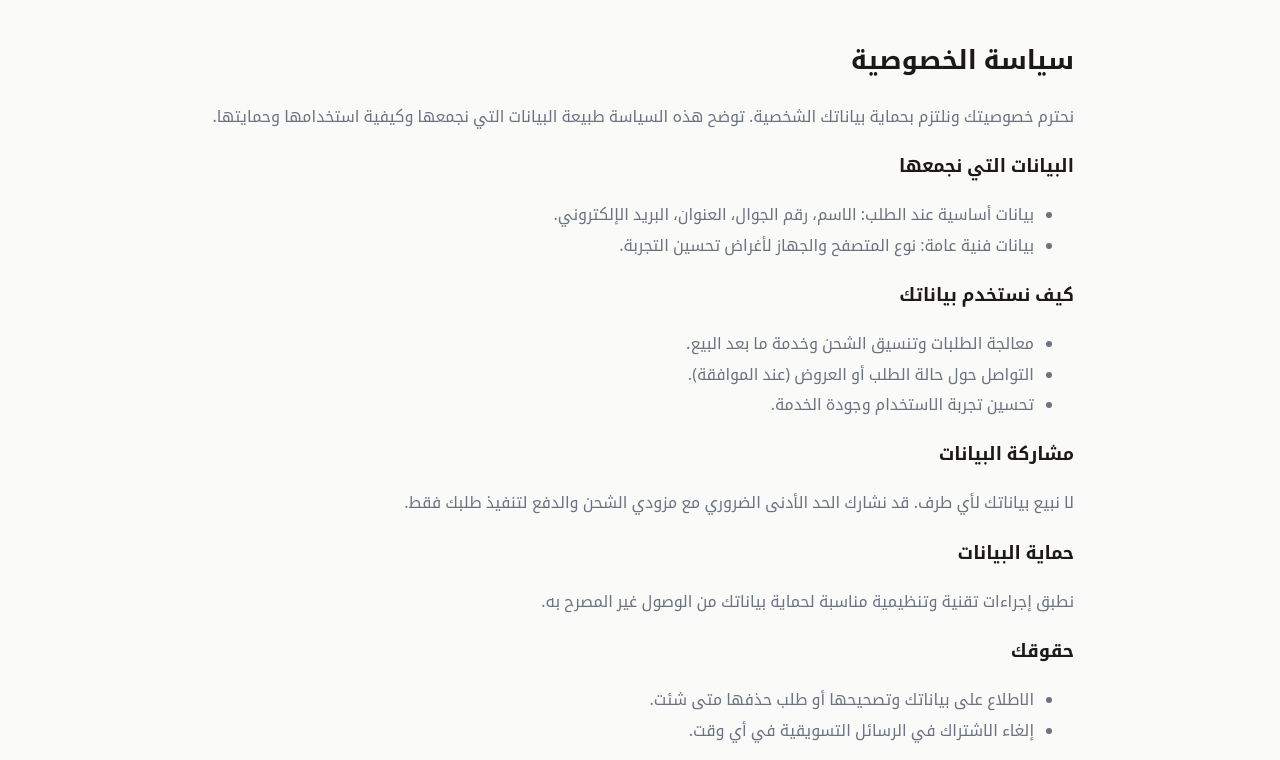
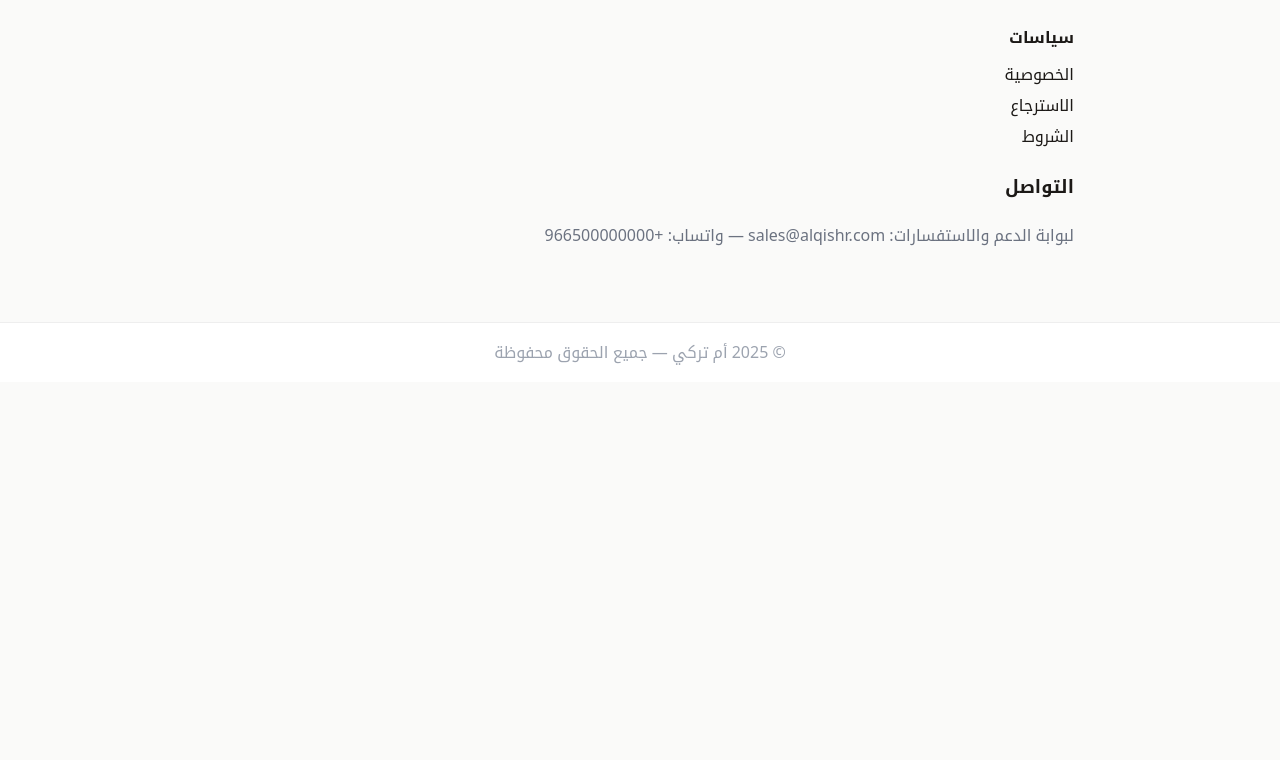
Before and after one commit to abdulaziz12030/Coffee, a plain HTML site: page index.html in a window 1280 px wide. Shown: the part 167-927 px from the top of the page. After the commit the page ends 800 px from the top, so only its background shows below. Drawn offline with Linux system fonts and the light colour scheme.

Commit message:
Update index.html

```diff
--- a/index.html
+++ b/index.html
@@ -42,34 +42,13 @@
   </header>
 
   <main class="container">
-    <h1>سياسة الخصوصية</h1>
-    <p>نحترم خصوصيتك ونلتزم بحماية بياناتك الشخصية. توضح هذه السياسة طبيعة البيانات التي نجمعها وكيفية استخدامها وحمايتها.</p>
-
-    <h2>البيانات التي نجمعها</h2>
-    <ul>
-      <li>بيانات أساسية عند الطلب: الاسم، رقم الجوال، العنوان، البريد الإلكتروني.</li>
-      <li>بيانات فنية عامة: نوع المتصفح والجهاز لأغراض تحسين التجربة.</li>
-    </ul>
-
-    <h2>كيف نستخدم بياناتك</h2>
-    <ul>
-      <li>معالجة الطلبات وتنسيق الشحن وخدمة ما بعد البيع.</li>
-      <li>التواصل حول حالة الطلب أو العروض (عند الموافقة).</li>
-      <li>تحسين تجربة الاستخدام وجودة الخدمة.</li>
-    </ul>
-
-    <h2>مشاركة البيانات</h2>
-    <p>لا نبيع بياناتك لأي طرف. قد نشارك الحد الأدنى الضروري مع مزودي الشحن والدفع لتنفيذ طلبك فقط.</p>
-
-    <h2>حماية البيانات</h2>
-    <p>نطبق إجراءات تقنية وتنظيمية مناسبة لحماية بياناتك من الوصول غير المصرح به.</p>
-
-    <h2>حقوقك</h2>
-    <ul>
-      <li>الاطلاع على بياناتك وتصحيحها أو طلب حذفها متى شئت.</li>
-      <li>إلغاء الاشتراك في الرسائل التسويقية في أي وقت.</li>
-    </ul>
-
+<!-- داخل footer في index.html -->
+<div>
+  <div class="title" style="font-weight:800;margin-bottom:6px">سياسات</div>
+  <a class="muted" href="privacy.html">الخصوصية</a><br/>
+  <a class="muted" href="returns.html">الاسترجاع</a><br/>
+  <a class="muted" href="terms.html">الشروط</a>
+</div>
     <h2>التواصل</h2>
     <p>لبوابة الدعم والاستفسارات: <a href="mailto:sales@alqishr.com">sales@alqishr.com</a> — واتساب: <a href="https://wa.me/966500000000" target="_blank">+966500000000</a></p>
   </main>
```
